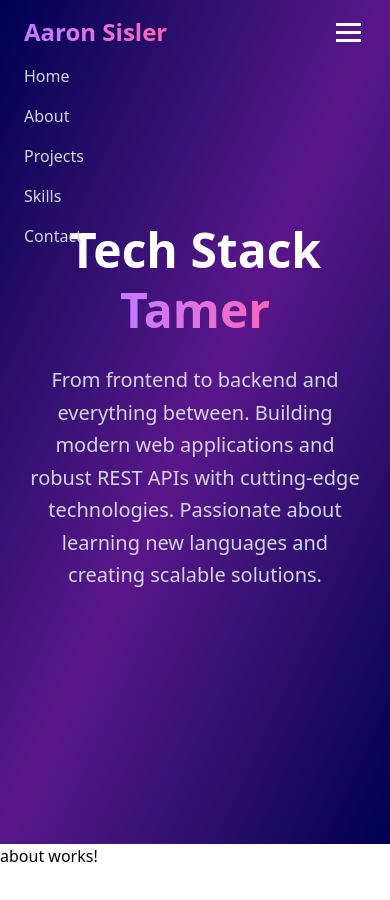
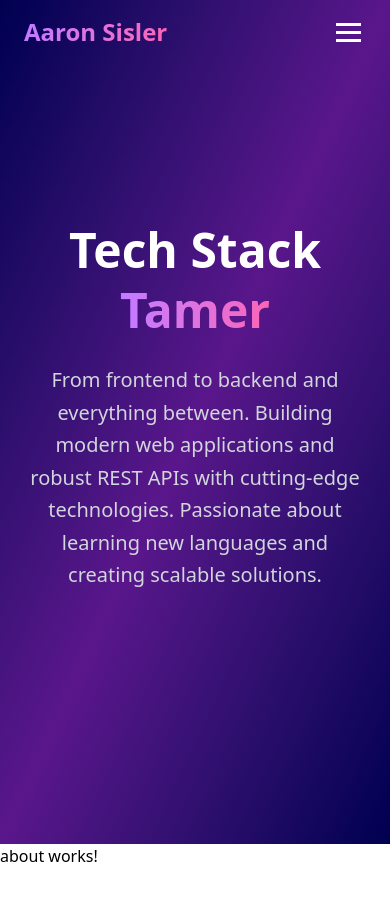
Before and after one commit to aaronsisler/portfolios.aaronsisler, an Angular app: page / in a window 390 px wide. Shown: the top 900 px of the page. Built offline with nearby package versions, Linux system fonts and the light colour scheme.

Commit message:
The open/close is working for the hamburger

```diff
--- a/src/app/hamburger/hamburger.component.css
+++ b/src/app/hamburger/hamburger.component.css
@@ -1,3 +1,6 @@
+.hamburger {
+  z-index: 50;
+}
 .hamburger__line {
   width: 25px;
   height: 3px;
--- a/src/app/hamburger/hamburger.component.html
+++ b/src/app/hamburger/hamburger.component.html
@@ -1,8 +1,4 @@
-<div
-  class="hamburger"
-  [class.hamburger__toggled]="isToggled"
-  (click)="toggle()"
->
+<div class="hamburger" [class.hamburger__toggled]="toggled" (click)="toggle()">
   <div class="hamburger__line"></div>
   <div class="hamburger__line"></div>
   <div class="hamburger__line"></div>
--- a/src/app/hamburger/hamburger.component.ts
+++ b/src/app/hamburger/hamburger.component.ts
@@ -1,4 +1,4 @@
-import { Component } from "@angular/core";
+import { Component, EventEmitter, Input, Output } from "@angular/core";
 
 @Component({
   selector: "app-hamburger",
@@ -9,7 +9,11 @@ import { Component } from "@angular/core";
 export class HamburgerComponent {
   isToggled: boolean = false;
 
+  @Input() toggled = false;
+  @Output() toggledChange = new EventEmitter<boolean>();
+
   toggle() {
-    this.isToggled = !this.isToggled;
+    this.toggled = !this.toggled;
+    this.toggledChange.emit(this.toggled);
   }
 }
--- a/src/app/navbar/navbar.component.css
+++ b/src/app/navbar/navbar.component.css
@@ -0,0 +1,16 @@
+.hamburger-wrapper {
+  z-index: 50;
+}
+.nav__links {
+  position: fixed;
+  top: 0;
+  right: -100%;
+  width: 100%;
+  height: 100vh;
+  transition: transform 0.3s ease;
+  background-color: black;
+}
+
+.nav__links.nav__links--open {
+  transform: translateX(-100%);
+}
--- a/src/app/navbar/navbar.component.html
+++ b/src/app/navbar/navbar.component.html
@@ -26,13 +26,16 @@
         </button>
         }
       </div>
-      <div class="md:hidden">
-        <app-hamburger />
+      <div class="md:hidden hamburger-wrapper">
+        <app-hamburger
+          [toggled]="isToggled"
+          (toggledChange)="setToggle($event)"
+        ></app-hamburger>
       </div>
     </div>
     <!-- Mobile Navigation -->
     <div class="md:hidden">
-      <div class="flex flex-col space-y-4 pt-4">
+      <div class="nav__links" [class.nav__links--open]="isToggled">
         @for (navItem of navItems; track $index) {
         <button
           key="{item.id}"
--- a/src/app/navbar/navbar.component.ts
+++ b/src/app/navbar/navbar.component.ts
@@ -10,6 +10,7 @@ import { HamburgerComponent } from "../hamburger/hamburger.component";
 })
 export class NavbarComponent implements OnInit, OnDestroy {
   isScrolled: boolean = false;
+  isToggled: boolean = false;
 
   navItems = [
     { name: "Home", id: "hero" },
@@ -18,6 +19,14 @@ export class NavbarComponent implements OnInit, OnDestroy {
     { name: "Skills", id: "skills" },
     { name: "Contact", id: "contact" },
   ];
+
+  toggle() {
+    this.isToggled = !this.isToggled;
+  }
+
+  setToggle(state: boolean) {
+    this.isToggled = state;
+  }
 
   private scrollHandler = () => {
     this.isScrolled = window.scrollY > 50;
```
